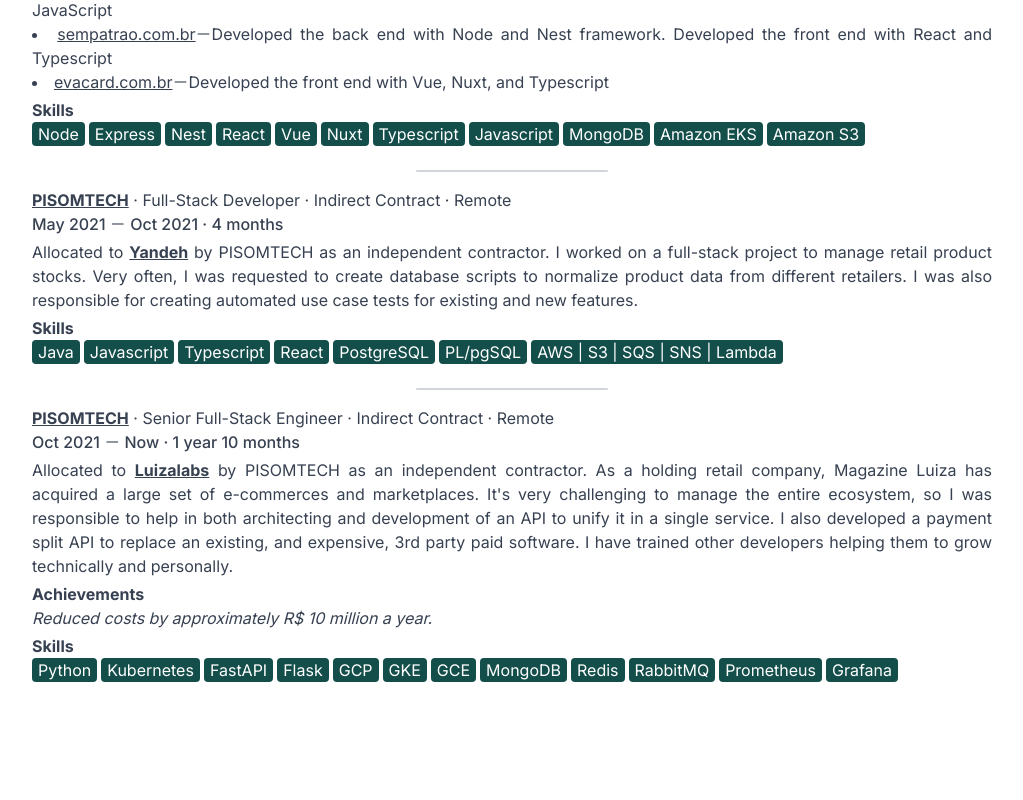
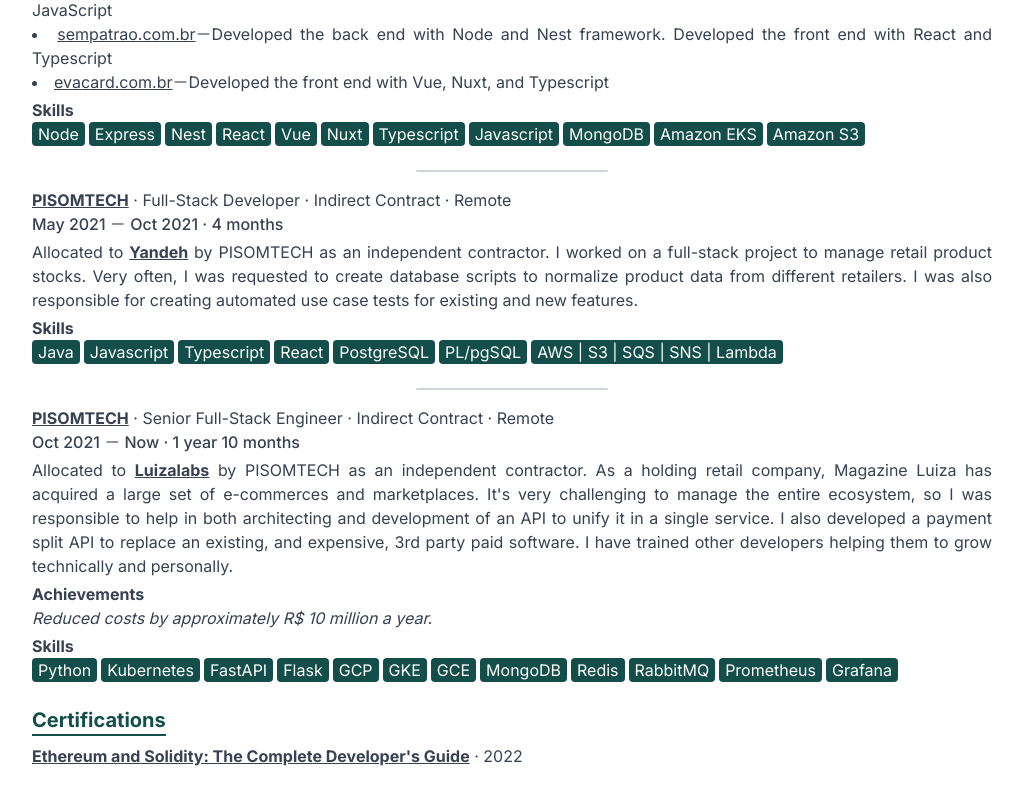
Before and after one commit to Pacheco95/resume, a Next.js app: page / in a window 1280 px wide. Shown: the part 1206-2006 px from the top of the page, without its empty margins (128-1151 px from the left). Before the commit the page ends 1920 px from the top, so only its background shows below. Built offline with nearby package versions, Linux system fonts and the light colour scheme.

Commit message:
feat: add certifications section

```diff
--- /dev/null
+++ b/src/app/containers/Certifications.tsx
@@ -0,0 +1,28 @@
+import { Section } from "@/app/containers";
+import { dot } from "@/separators";
+import ExternalLink from "@/components/ExternalLink";
+
+export interface CertificationsProps {
+  certifications: {
+    title: string;
+    url: string;
+    year: number;
+  }[];
+}
+
+const Certifications = ({ certifications }: CertificationsProps) => (
+  <Section title="Certifications">
+    <ul className="flex flex-wrap gap-x-12 gap-y-1 text-left">
+      {certifications.map(({ title, url, year }) => (
+        <li key={title}>
+          <ExternalLink href={url} className="font-bold">
+            {title}
+          </ExternalLink>{" "}
+          {dot} {year}
+        </li>
+      ))}
+    </ul>
+  </Section>
+);
+
+export default Certifications;
--- a/src/app/containers/Experience.tsx
+++ b/src/app/containers/Experience.tsx
@@ -21,7 +21,7 @@
 }
 
 const Experience = ({ experiences }: ExperienceProps) => (
-  <Section title="Experience">
+  <Section title="Experience" className="experience-section">
     <ul className="flex gap-y-4 gap-x-12 flex-wrap">
       {experiences.map((xp) => (
         <li
--- a/src/app/containers/Section.tsx
+++ b/src/app/containers/Section.tsx
@@ -1,19 +1,30 @@
-import React from "react";
+import React, { forwardRef, JSX } from "react";
+import { cn } from "@/classnames";
 
-export interface SectionProps {
+type Section = JSX.IntrinsicElements["section"];
+export interface SectionProps extends Section {
   title: string;
   children: React.ReactNode;
 }
 
-const Section = ({ children, title }: SectionProps) => {
+const Section = forwardRef<HTMLElement, SectionProps>(
+  function ExternalLinkForwardRef(
+    { children, className, title, ...sectionProps },
+    ref,
+  ) {
     return (
-    <section className="text-gray-700">
+      <section
+        ref={ref}
+        {...sectionProps}
+        className={cn("text-gray-700 break-inside-avoid", className)}
+      >
         <h2 className="text-primary text-xl font-bold border-b-2 border-primary inline-block mb-2">
           {title}
         </h2>
         {children}
       </section>
     );
-};
+  },
+);
 
 export default Section;
--- a/src/app/page.tsx
+++ b/src/app/page.tsx
@@ -5,6 +5,7 @@
 import Experience from "@/app/containers/Experience";
 import { dash } from "@/separators";
 import ExternalLink from "@/components/ExternalLink";
+import Certifications from "@/app/containers/Certifications";
 
 const Home: NextPage = () => (
   <>
@@ -50,7 +51,6 @@
           },
         ]}
       />
-
       <Experience
         experiences={[
           {
@@ -228,6 +228,15 @@
           },
         ]}
       />
+      <Certifications
+        certifications={[
+          {
+            title: "Ethereum and Solidity: The Complete Developer's Guide",
+            url: "https://www.udemy.com/certificate/UC-280228e5-ae76-4926-a8fa-8b23c59ac1b1",
+            year: 2022,
+          },
+        ]}
+      />
     </main>
   </>
 );
```
Lines whose indentation alone changed are shown as unchanged.
